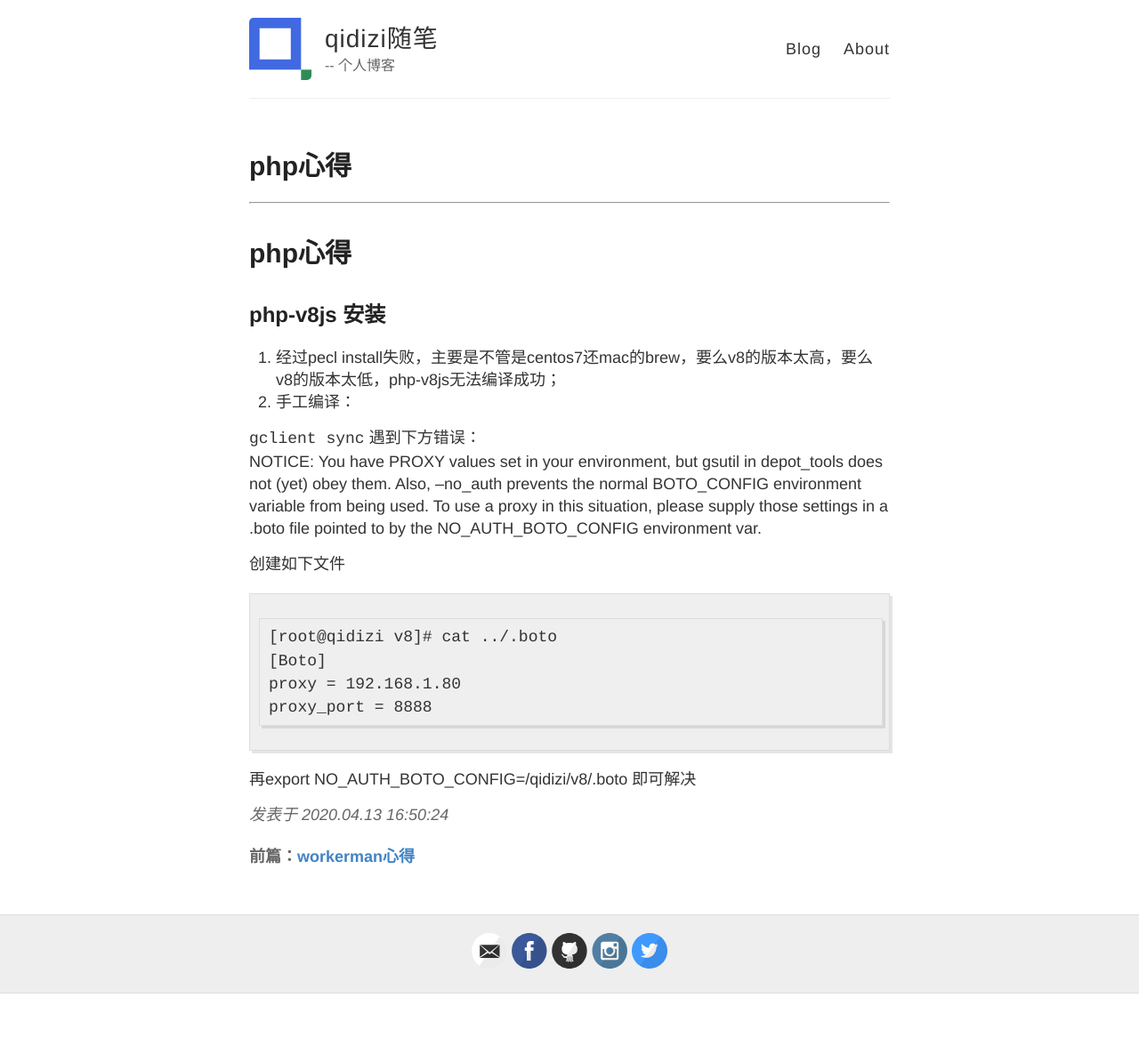
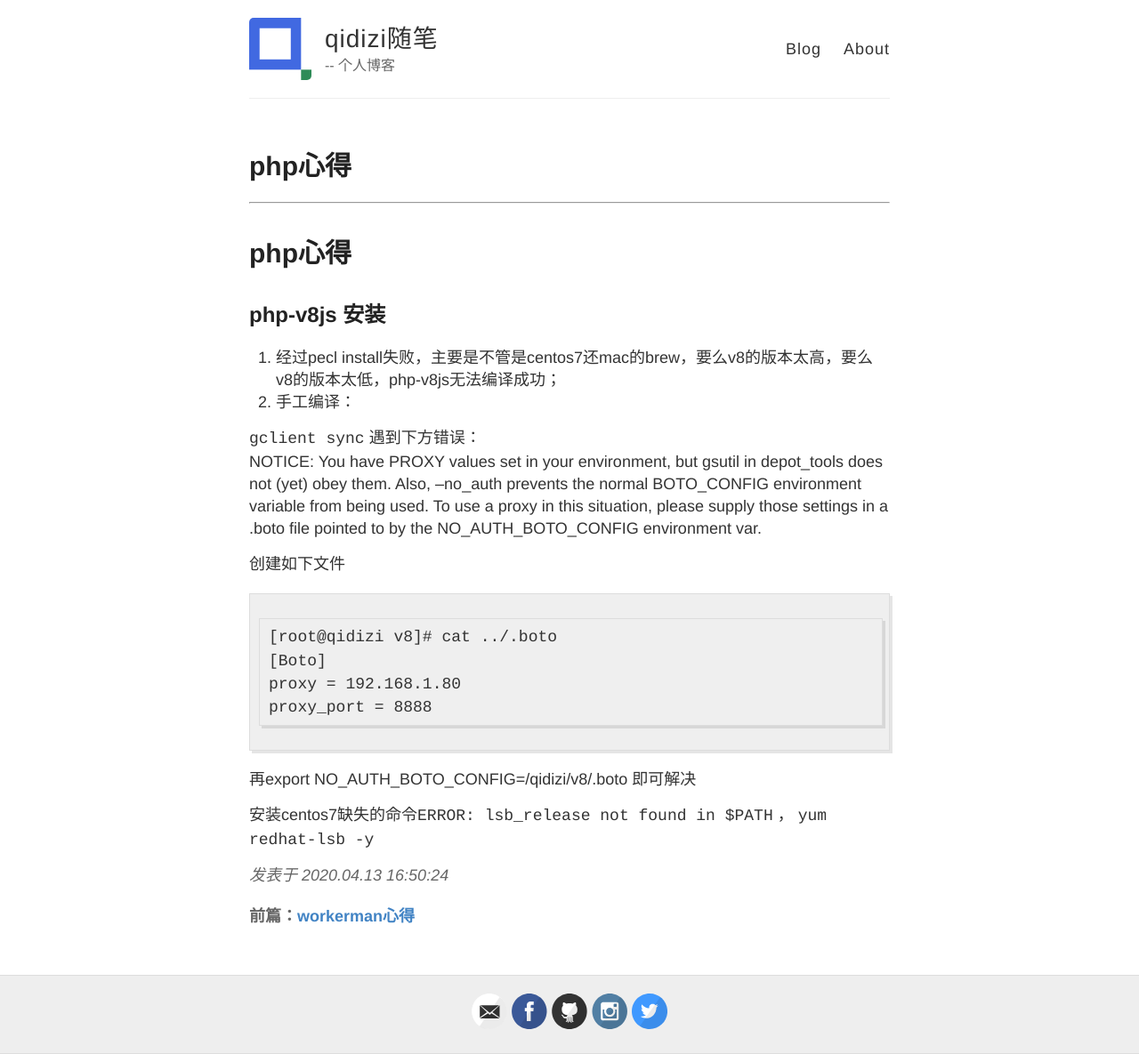
Before and after one commit to qidizi/qidizi.github.io, a Jekyll site: the page built from _posts/2020-04-13-php-tips.md, in a window 1280 px wide. Shown: the whole page at 89% size. Built offline with Jekyll 4.4.1, drawn with Linux system fonts in a browser that asks for light colours; before the commit the page ends 1117 px from its top, so only the background shows below that.

Commit message:
Update and rename 2020-04-13-php-tip.md to 2020-04-13-php-tips.md

````diff
--- a/_posts/2020-04-13-php-tip.md
+++ b/_posts/2020-04-13-php-tips.md
@@ -24,3 +24,5 @@ proxy = 192.168.1.80
 proxy_port = 8888
 ```
 再export NO_AUTH_BOTO_CONFIG=/qidizi/v8/.boto 即可解决
+
+安装centos7缺失的命令`ERROR: lsb_release not found in $PATH` ， `yum redhat-lsb -y`
````
